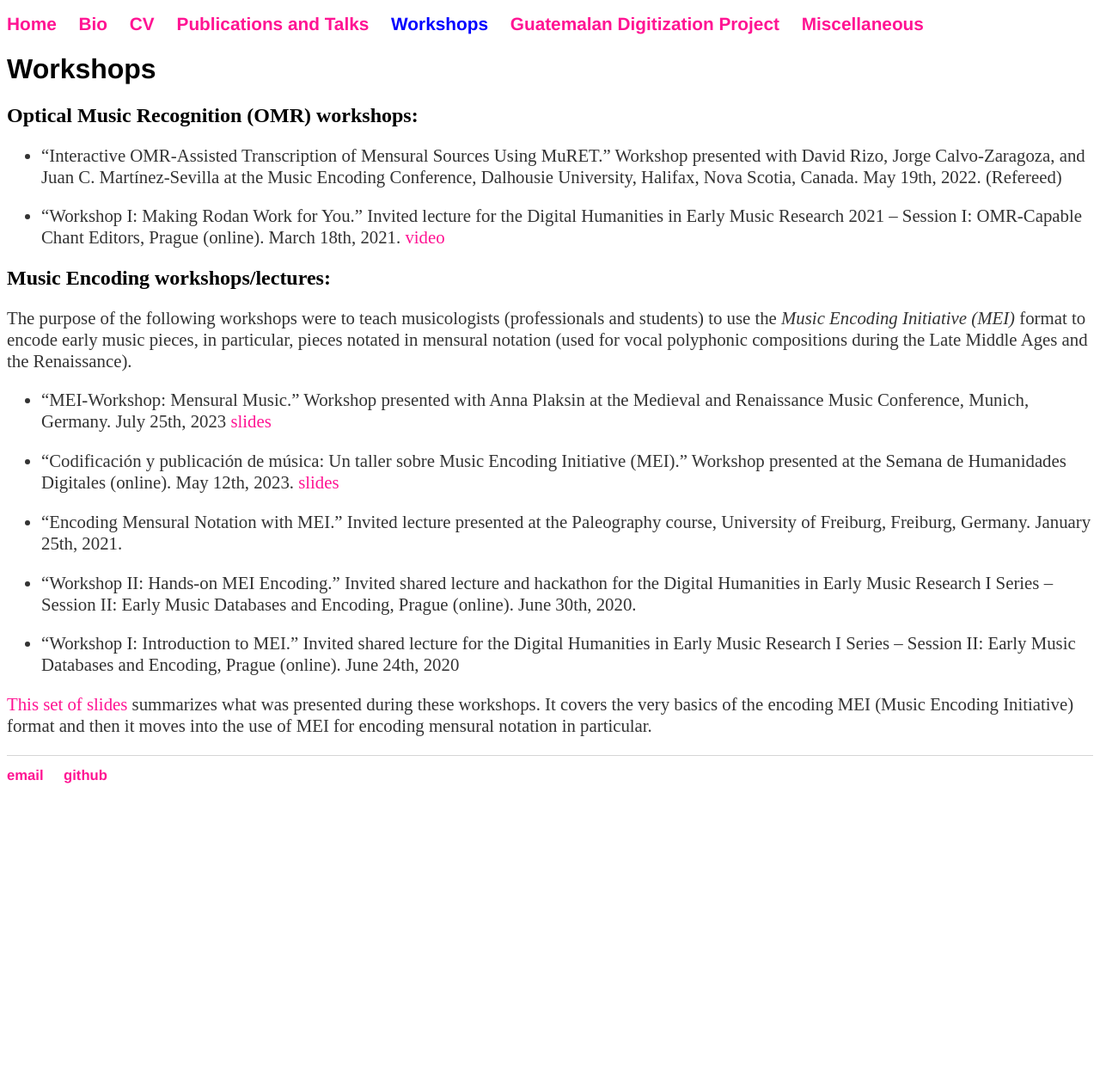
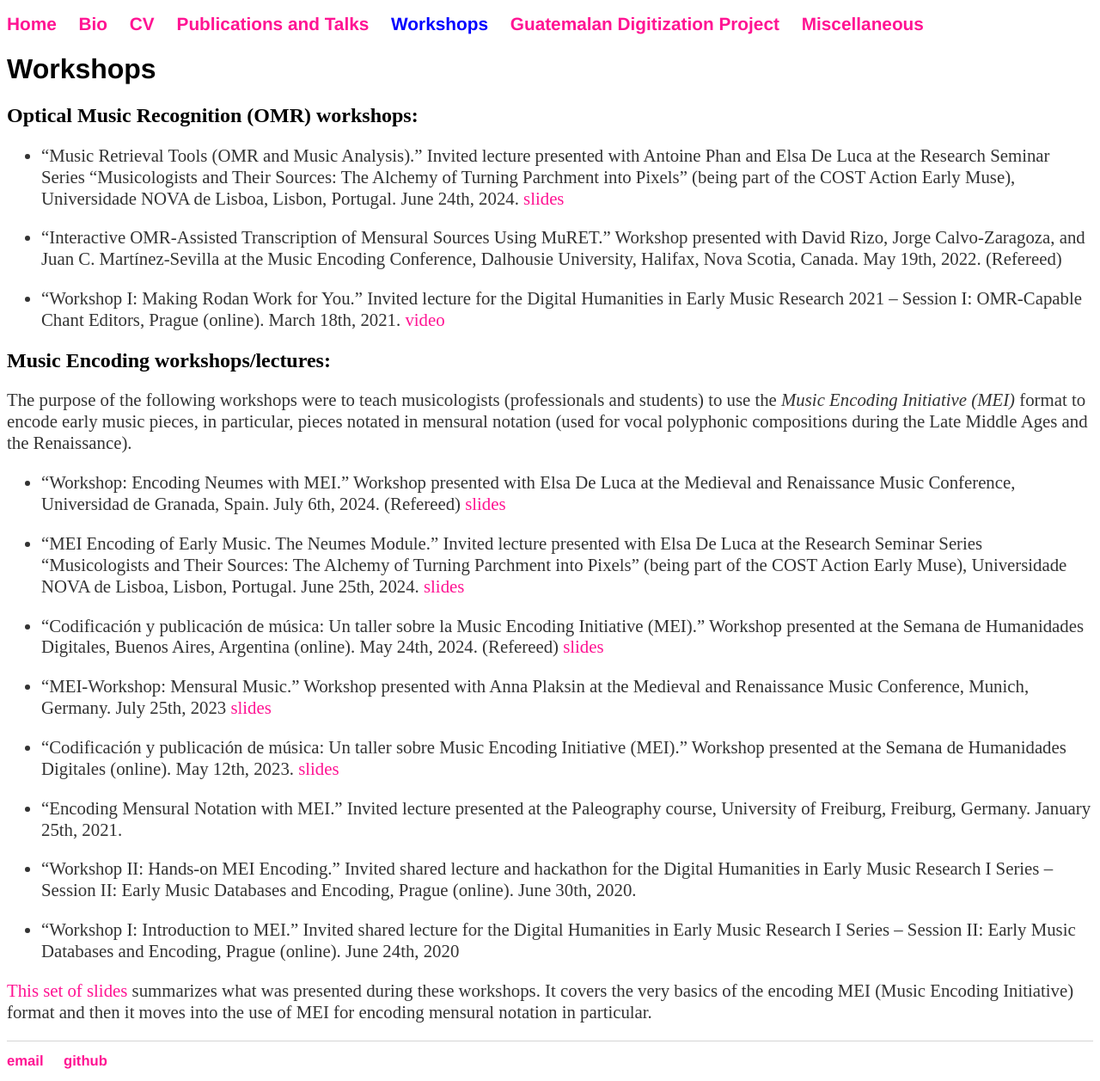
Before and after one commit to martha-thomae/martha-thomae.github.io, a Jekyll site: the page built from workshops/index.md, in a window 1280 px wide. Shown: the whole page at 86% size. Built offline with Jekyll 4.4.1, drawn with Linux system fonts in a browser that asks for light colours; before the commit the page ends 924 px from its top, so only the background shows below that.

Commit message:
Add recent talks and link to slides

```diff
--- a/_data/talksGuate.yaml
+++ b/_data/talksGuate.yaml
@@ -1,3 +1,7 @@
+- name: '"Digital Images and Symbolic Corpus of Sacred Polyphonic Music in Guatemala and their Retrieval Process." Presented at the Digital Technologies Applied to Music Research Conference: Methodologies, Projects and Challenges, Lisbon, Portugal. June 28th, 2024. (Refereed)'
+  link: /assets/slides/PDF/thomae_2024_digital-technologies-applied-to-music-research_digital-images_slides.pdf
+- name: '"From Manuscript to Pixel. Tips for a Digitizing Campaign and for Handling Endangered Sources." Invited lecture presented with Zuelma Chaves and Carla Crespo at the Research Seminar Series “Musicologists and Their Sources: The Alchemy of Turning Parchment into Pixels” (being part of the COST Action Early Muse), Universidade NOVA de Lisboa, Lisbon, Portugal. June 22nd, 2024.'
+  link: /assets/slides/PDF/thomae_2024_COSTseminars_from-manuscript-to-pixel_slides.pdf
 - name: '“Updates and Outcomes from the Guatemalan Digitization and Encoding Project.” Presented at the Music Encoding and Text Encoding Initiative Joint Conference, Paderborn, Germany. September 8th, 2023. (Refereed)'
   link: /assets/slides/PDF/MECTEI_Presentation_2023Sept08%20-%20compressed.pdf
 - name: '“Counterpoint Error-Detection Tools for Optical Music Recognition of Renaissance Polyphonic Music.” Presented at the International Society of Music Information Retrieval (ISMIR), Bengaluru, India. December 6th, 2022. (Refereed)'
--- a/_data/talksNeumes.yml
+++ b/_data/talksNeumes.yml
@@ -1,3 +1,7 @@
+- name: '"Encoding and Analysis of Early Music: Aquitanian and Square Music Scripts." Presented at the Music Encoding Conference, University of North Texas, Denton, TX (online). May 21st, 2024. (Refereed)'
+  link: /assets/slides/PDF/thomae_2024_mec_encoding_slides.pdf
+- name: '"Enhancing Musicological Analysis through Digital Tools." Presented with Antoine Phan at the Digital Technologies Applied to Music Research Conference: Methodologies, Projects and Challenges, Lisbon, Portugal. June 27th, 2024. (Refereed)'
+  link: /
 - name: '“Cantorales in the Americas & Beyond." Invited lecture with Virginia Blanton for the Centro de Estudos de Sociologia e Estética Musical (CESEM), Universidade NOVA de Lisboa, Lisbon, Portugal, February 14th, 2024.'
   link: /
 - name: '“De Pergaminho a Biblioteca Digital: O Cantochão de Braga e Guimarães como Estudo de Caso.” Presented with Elsa De Luca, Inês Nunes Trindade, and Francesco Orio at the 4º Encontro Nacional de Investigadores IN2PAST, Lisbon, Portugal, February 1st, 2024. (Refereed)'
--- a/_data/workshopsMEI.yaml
+++ b/_data/workshopsMEI.yaml
@@ -1,3 +1,9 @@
+- name: '“Workshop: Encoding Neumes with MEI.” Workshop presented with Elsa De Luca at the Medieval and Renaissance Music Conference, Universidad de Granada, Spain. July 6th, 2024. (Refereed)'
+  link: /assets/slides/PDF/thomae_2024_medren_MEIneumes.pdf
+- name: '"MEI Encoding of Early Music. The Neumes Module." Invited lecture presented with Elsa De Luca at the Research Seminar Series “Musicologists and Their Sources: The Alchemy of Turning Parchment into Pixels” (being part of the COST Action Early Muse), Universidade NOVA de Lisboa, Lisbon, Portugal. June 25th, 2024.'
+  link: /assets/slides/PDF/thomae_2024_COSTseminars_MEI_slides.pdf
+- name: '“Codificación y publicación de música: Un taller sobre la Music Encoding Initiative (MEI).” Workshop presented at the Semana de Humanidades Digitales, Buenos Aires, Argentina (online). May 24th, 2024. (Refereed)'
+  link: /assets/slides/PDF/thomae_2024_semanahd_codificacion_slides.pdf
 - name: '“MEI-Workshop: Mensural Music.” Workshop presented with Anna Plaksin at the Medieval and Renaissance Music Conference, Munich, Germany. July 25th, 2023'
   link: https://bit.ly/mei-mensural-workshop
 - name: '“Codificación y publicación de música: Un taller sobre Music Encoding Initiative (MEI).” Workshop presented at the Semana de Humanidades Digitales (online). May 12th, 2023.'
--- a/_data/workshopsOMR.yaml
+++ b/_data/workshopsOMR.yaml
@@ -1,3 +1,5 @@
+- name: '"Music Retrieval Tools (OMR and Music Analysis)." Invited lecture presented with Antoine Phan and Elsa De Luca at the Research Seminar Series “Musicologists and Their Sources: The Alchemy of Turning Parchment into Pixels” (being part of the COST Action Early Muse), Universidade NOVA de Lisboa, Lisbon, Portugal. June 24th, 2024.'
+  link: /assets/slides/PDF/thomae_2024_COSTseminars_music-retrieval-tools_slides.pdf
 - name: “Interactive OMR-Assisted Transcription of Mensural Sources Using MuRET.” Workshop presented with David Rizo, Jorge Calvo-Zaragoza, and Juan C. Martínez-Sevilla at the Music Encoding Conference, Dalhousie University, Halifax, Nova Scotia, Canada. May 19th, 2022. (Refereed)
   link: /
 - name: '“Workshop I: Making Rodan Work for You.” Invited lecture for the Digital Humanities in Early Music Research 2021 – Session I: OMR-Capable Chant Editors, Prague (online). March 18th, 2021. [video](https://www.youtube.com/watch?v=_TeGXG9Fh2M)'
```
